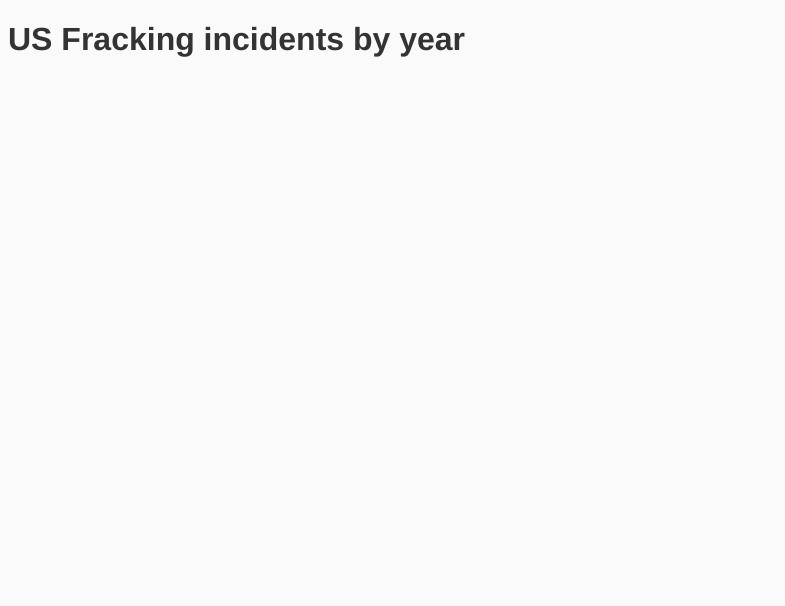
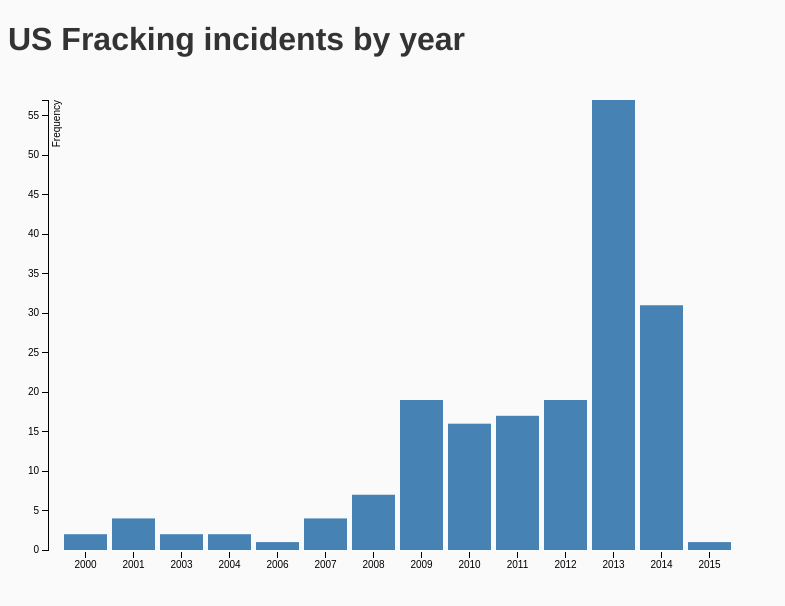
Before and after one commit to techieshark/frackmap, a website: page app/index.html in a window 1280 px wide. Shown: the whole page, without its empty margins (0-785 px from the left). Drawn offline with nearby package versions, Linux system fonts and the light colour scheme; files that its build step writes are made by us from their sources.

Commit message:
file rename

```diff
--- a/app/index.html
+++ b/app/index.html
@@ -46,7 +46,8 @@
     <!-- endbower -->
     <!-- endbuild -->
 
-    <!-- build:js scripts/frack-main.js -->
+    <!-- build:js scripts/main.js -->
+    <script src="scripts/main.js"></script>
     <!-- endbuild -->
   </body>
 </html>
```
Also changed, not shown: app/scripts/main.js (renamed from app/scripts/frack-main.js).
